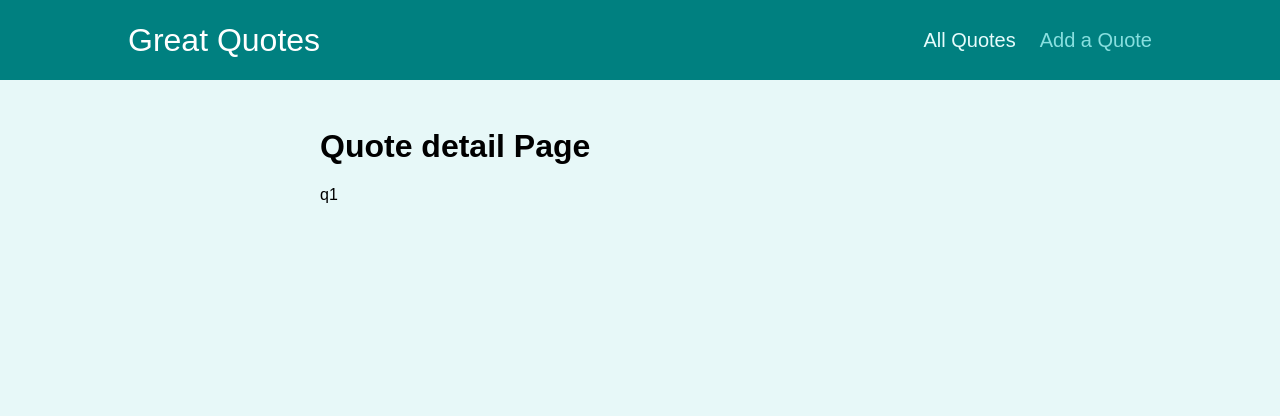
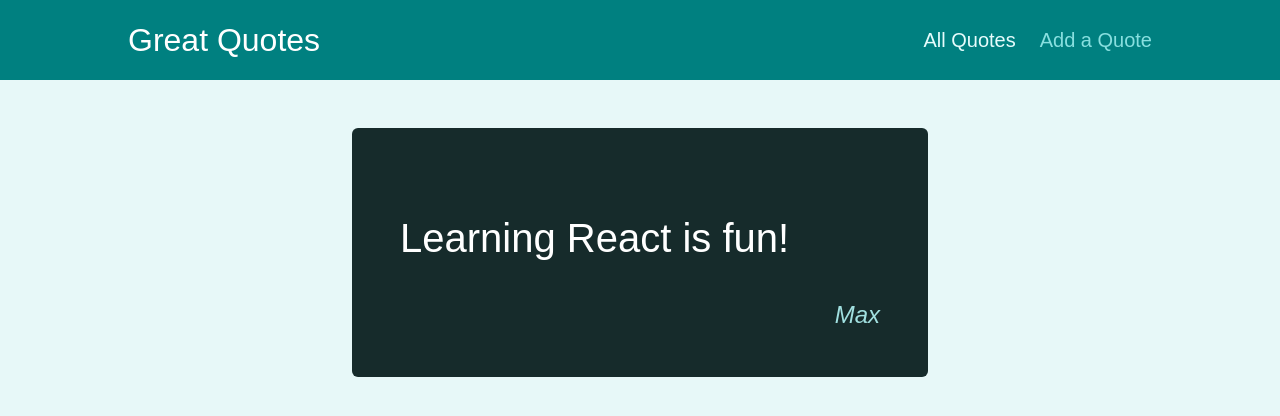
Before and after one commit to XiaoyingLu/react-route-quotes, a React (Create React App) app: page /quotes/q1 in a window 1280 px wide. Shown: the top 416 px of the page. Built offline with nearby package versions, Linux system fonts and the light colour scheme.

Commit message:
quotes list and details page

```diff
--- a/src/components/quotes/QuoteItem.js
+++ b/src/components/quotes/QuoteItem.js
@@ -1,3 +1,4 @@
+import { Link } from 'react-router-dom';
 import classes from './QuoteItem.module.css';
 
 const QuoteItem = (props) => {
@@ -9,9 +10,9 @@
         </blockquote>
         <figcaption>{props.author}</figcaption>
       </figure>
-      <a className='btn'>
+      <Link className='btn' to={`/quotes/${props.id}`}>
         View Fullscreen
-      </a>
+      </Link>
     </li>
   );
 };
--- a/src/pages/AllQuotes.js
+++ b/src/pages/AllQuotes.js
@@ -1,5 +1,12 @@
+import QuoteList from "../components/quotes/QuoteList";
+
+const DUMMY_QUOTES = [
+  { id: "q1", author: "Max", text: "Learning React is fun!" },
+  { id: "q2", author: "Maximilian", text: "Learning React is great!" },
+];
+
 const AllQuotes = () => {
-  return <h1>ALl quotes Page</h1>;
+  return <QuoteList quotes={DUMMY_QUOTES} />;
 };
 
 export default AllQuotes;
--- a/src/pages/NewQuote.js
+++ b/src/pages/NewQuote.js
@@ -1,5 +1,10 @@
+import QuoteForm from "../components/quotes/QuoteForm";
+
 const NewQuote = () => {
-  return <h1>New quote Page</h1>;
+  const addQuoteHandler = (quoteData) => {
+    console.log(quoteData);
+  };
+  return <QuoteForm onAddQuote={addQuoteHandler} />;
 };
 
 export default NewQuote;
--- a/src/pages/QuoteDetail.js
+++ b/src/pages/QuoteDetail.js
@@ -1,13 +1,23 @@
 import { useParams, Route } from "react-router-dom";
 import { Fragment } from "react";
-import Comments from '../components/comments/Comments';
+import Comments from "../components/comments/Comments";
+import HighlightedQuote from "../components/quotes/HighlightedQuote";
+
+const DUMMY_QUOTES = [
+  { id: "q1", author: "Max", text: "Learning React is fun!" },
+  { id: "q2", author: "Maximilian", text: "Learning React is great!" },
+];
 
 const QuoteDetail = () => {
   const params = useParams();
+  const quote = DUMMY_QUOTES.find((quote) => quote.id === params.quoteId);
+
+  if (!quote) {
+    return <p>No quote found!</p>;
+  }
   return (
     <Fragment>
-      <h1>Quote detail Page</h1>
-      <p>{params.quoteId}</p>
+      <HighlightedQuote text={quote.text} author={quote.author} />
       <Route path={`/quotes/${params.quoteId}/comments`}>
         <Comments />
       </Route>
```
